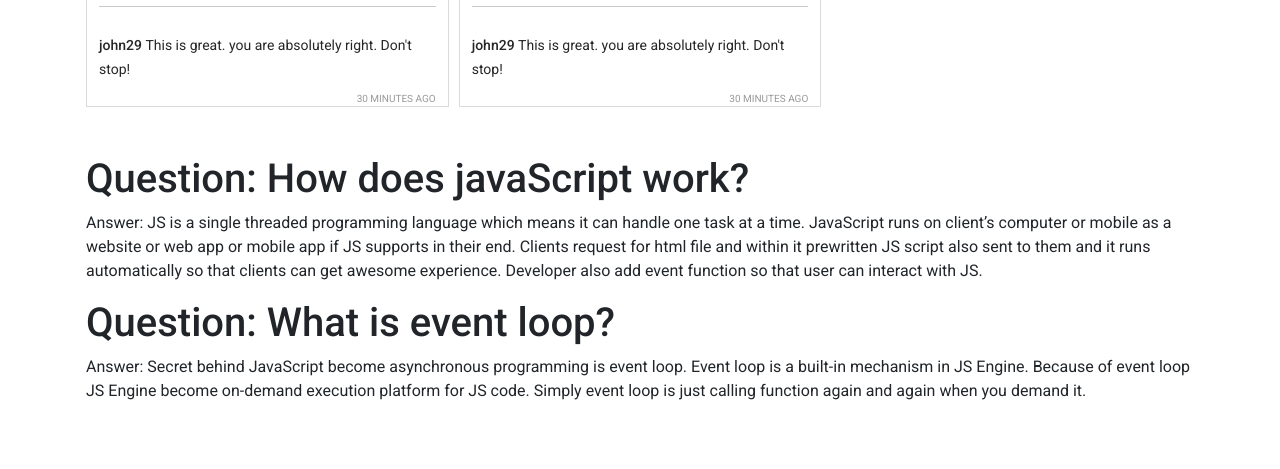
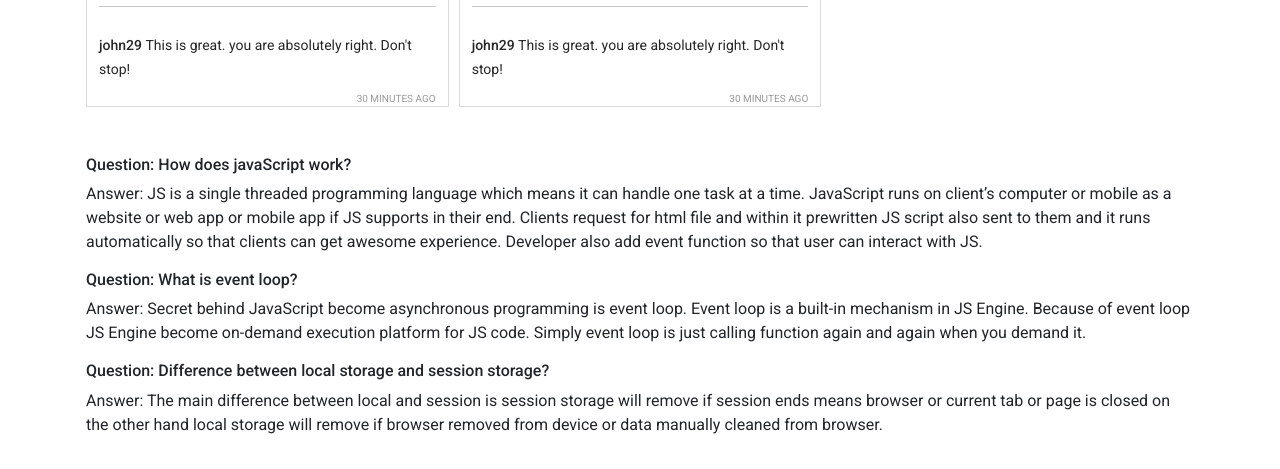
Before and after one commit to hasanarick07/insta-shohor, a plain HTML site: page index.html in a window 1280 px wide. Shown: the part 1425-1894 px from the top of the page. Before the commit the page ends 1860 px from the top, so only its background shows below. Drawn offline with nearby package versions, Linux system fonts and the light colour scheme.

Commit message:
three questions done

```diff
--- a/index.html
+++ b/index.html
@@ -88,7 +88,7 @@
         <h1>Reported posts</h1>
       </div>
       <section class="mt-5">
-        <h1>Question: How does javaScript work?</h1>
+        <h6>Question: How does javaScript work?</h6>
         <p>
           Answer: JS is a single threaded programming language which means it
           can handle one task at a time. JavaScript runs on client’s computer or
@@ -98,13 +98,20 @@
           awesome experience. Developer also add event function so that user can
           interact with JS.
         </p>
-        <h1>Question: What is event loop?</h1>
+        <h6>Question: What is event loop?</h6>
         <p>
           Answer: Secret behind JavaScript become asynchronous programming is
           event loop. Event loop is a built-in mechanism in JS Engine. Because
           of event loop JS Engine become on-demand execution platform for JS
           code. Simply event loop is just calling function again and again when
           you demand it.
+        </p>
+        <h6>Question: Difference between local storage and session storage?</h6>
+        <p>
+          Answer: The main difference between local and session is session
+          storage will remove if session ends means browser or current tab or
+          page is closed on the other hand local storage will remove if browser
+          removed from device or data manually cleaned from browser.
         </p>
       </section>
     </main>
```
